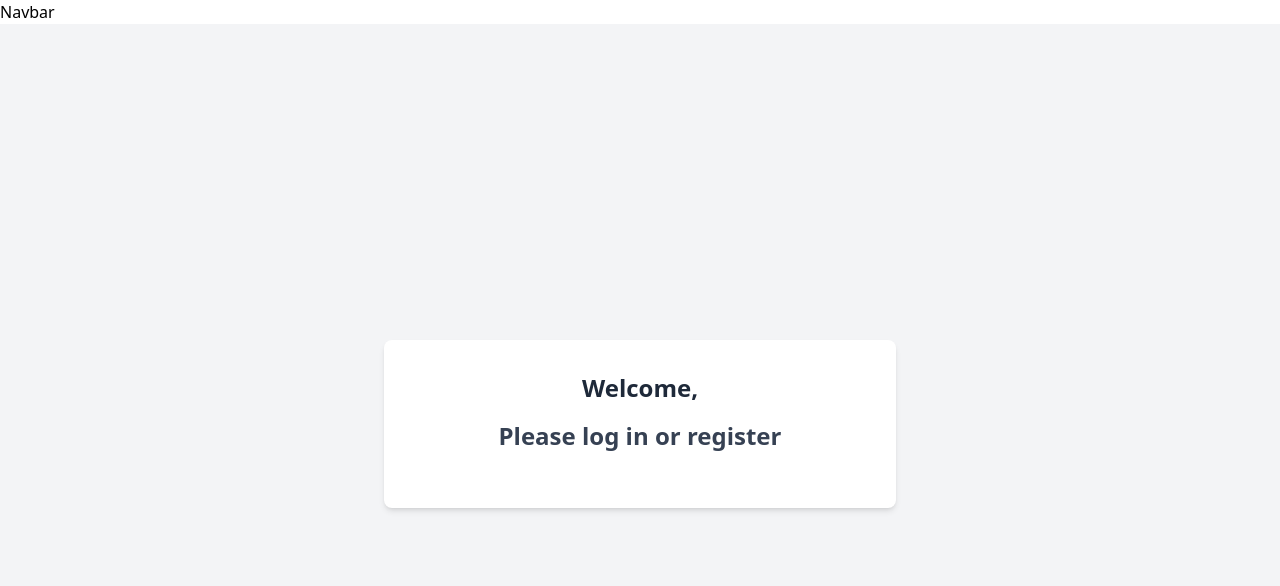
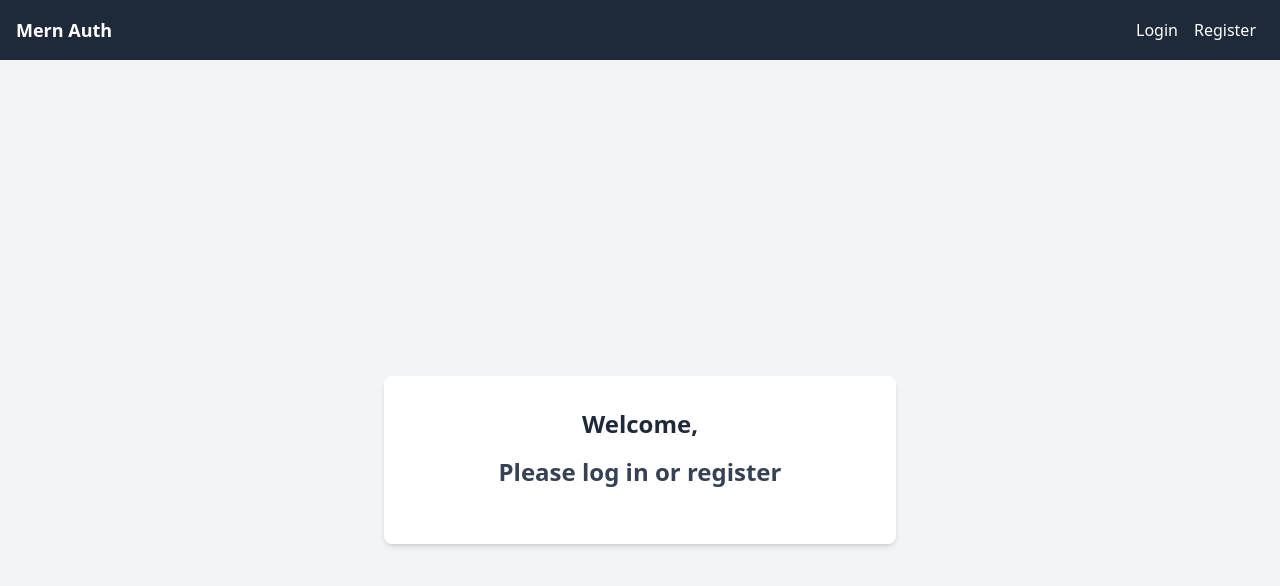
Before and after one commit to SohamPethkar7038/Basic-auth-mern, a React (Vite) app in the folder frontend/: page / in a window 1280 px wide. Shown: the top 586 px of the page. Built offline with nearby package versions, Linux system fonts and the light colour scheme.

Commit message:
add navbar component

```diff
--- a/frontend/components/Navbar.jsx
+++ b/frontend/components/Navbar.jsx
@@ -1,8 +1,30 @@
 import React from 'react'
+import { Link, useNavigate } from 'react-router-dom'
+const Navbar = ({user,setUser}) => {
+  const navigate=useNavigate()
+  const handleLogout=()=>{
+    localStorage.removeItem('token')
+    setUser(null)
+    navigate('/')
 
-const Navbar = () => {
+  }
   return (
-    <div>Navbar</div>
+     <nav className='bg-gray-800 p-4  '>
+      <div className='container mx-auto flex justify-between items-center'>
+        <Link to='/' className='text-white text-lg  font-bold'>Mern Auth</Link>
+
+        <div>
+          {user ? (
+            <button onClick={handleLogout} className='text-white bg-red-500 px-4 py-2 rounded hover:bg-red-600'>Logout</button>
+          ):(
+            <>
+            <Link className='text-white mx-2 hover:underline' to='/login'>Login</Link>
+            <Link className='text-white mx-2 hover:underline' to='/register'>Register</Link>
+            </>
+          )}
+        </div>
+      </div>
+      </nav>
   )
 }
 
```
